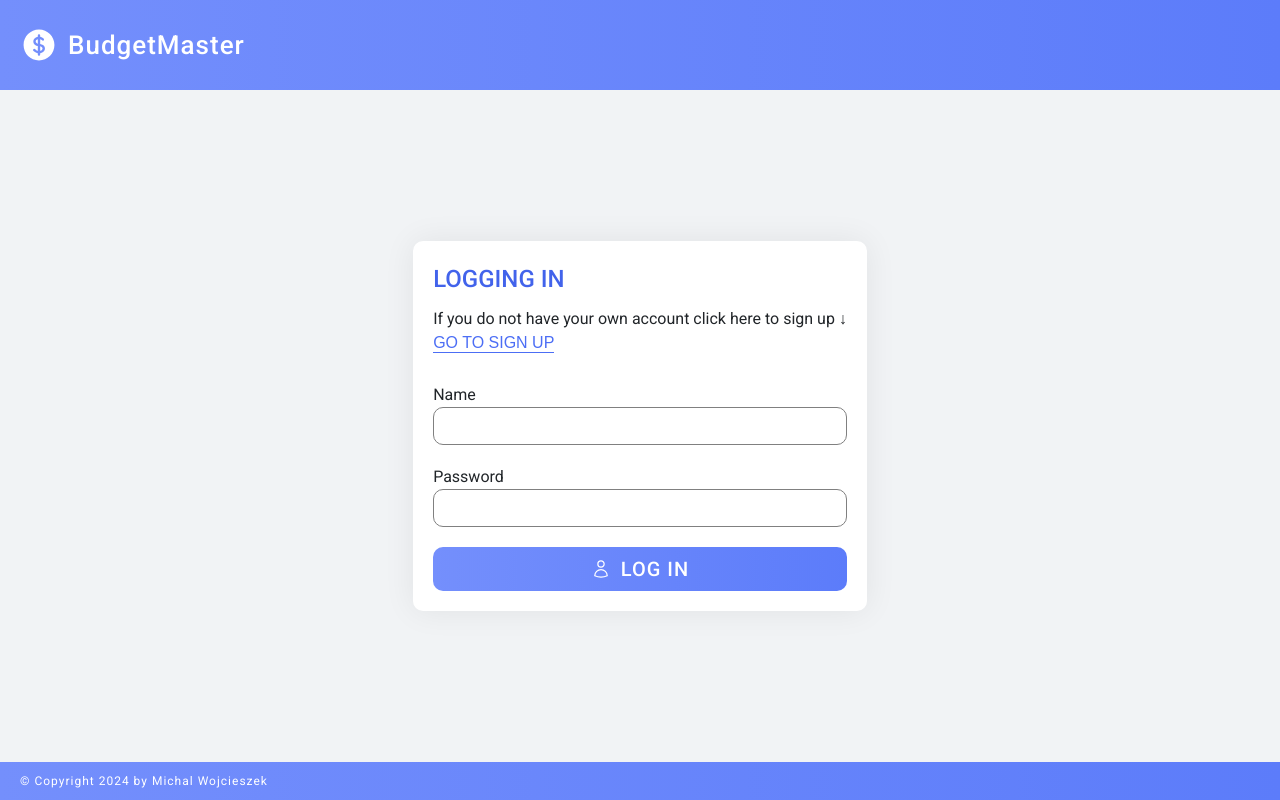
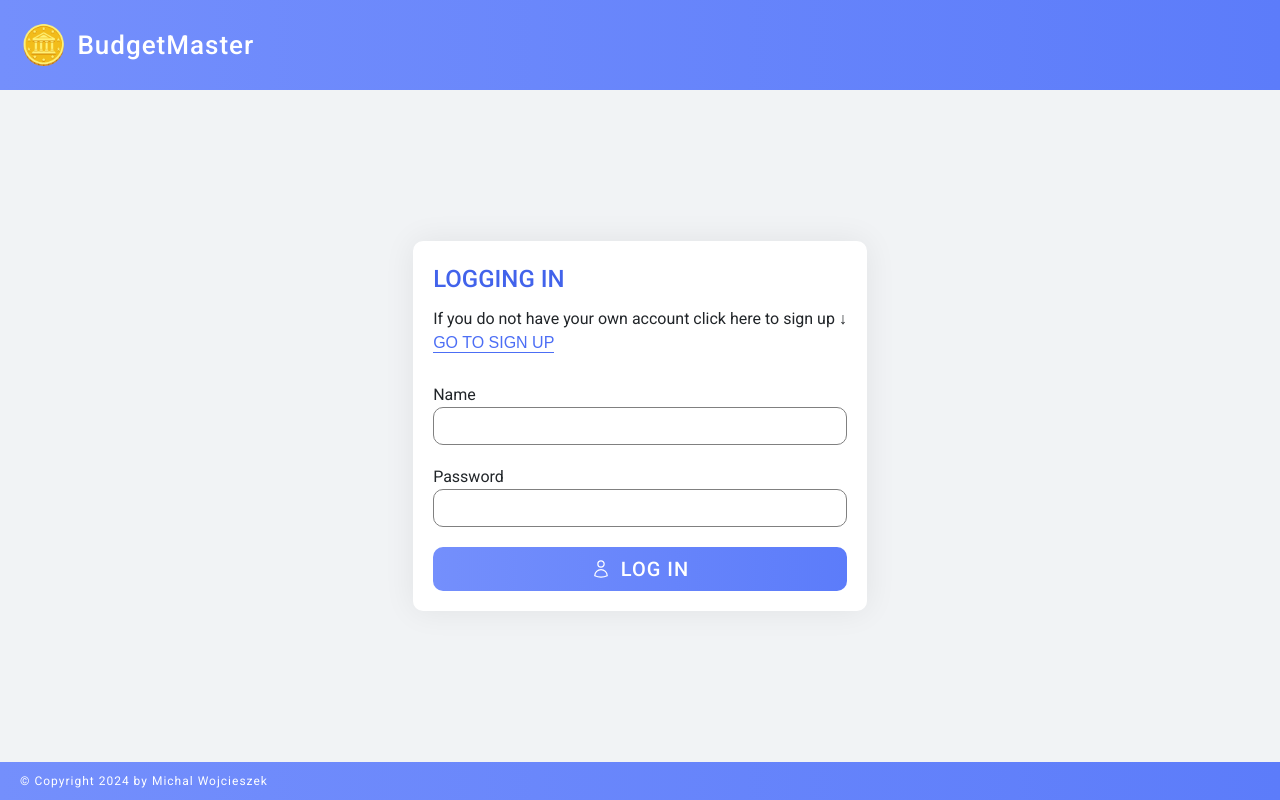
Before and after one commit to michalwojcieszek/FinancialApp, a React (Vite) app: page / in a window 1280 px wide. Built offline with nearby package versions, Linux system fonts and the light colour scheme.

Commit message:
emoji in Header changed

```diff
--- a/src/components/Header.jsx
+++ b/src/components/Header.jsx
@@ -120,7 +120,8 @@ function Header() {
         <FlexHeaderDiv onClick={handleClickTitle}>
           <FlexHeaderTextDiv>
             <EmojiParagraph>
-              <HiCurrencyDollar style={{ color: "white" }} />
+              {/* <HiCurrencyDollar style={{ color: "white" }} /> */}
+              🪙
             </EmojiParagraph>
             <StyledH1>BudgetMaster</StyledH1>
           </FlexHeaderTextDiv>
```
